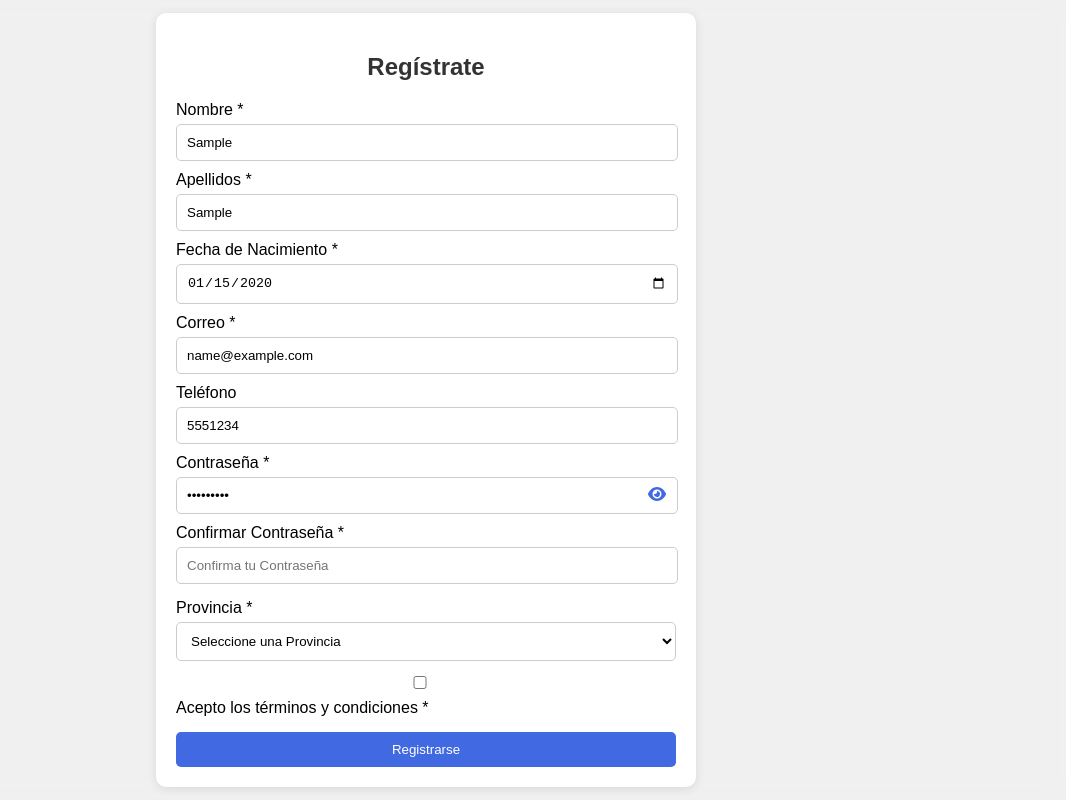
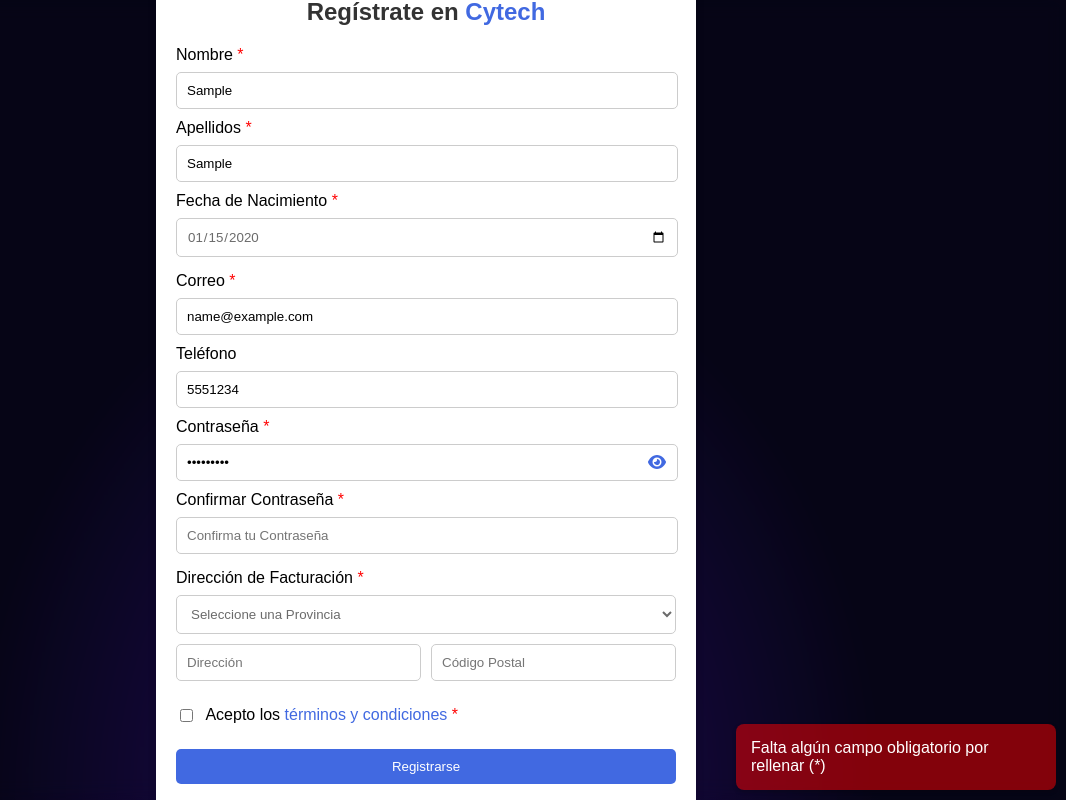
Before and after one commit to DiegoK36/Cytech, a React (Create React App) app in the folder cytech-app/: page /registro in a window 1280 px wide. Both pictures are taken after typing "Sample", "Sample", "2020-01-15", "name@example.com", "5551234", "Sample123" into the empty fields and a click on the button "Registrarse". Shown: the whole page, without its empty margins (214-1280 px from the left). Built offline with nearby package versions, Linux system fonts and the light colour scheme.

Commit message:
Avance Registro V2

```diff
--- a/cytech-app/src/css/Registro.css
+++ b/cytech-app/src/css/Registro.css
@@ -17,6 +17,39 @@
   box-shadow: 0 2px 10px rgba(0, 0, 0, 0.1);
   width: 100%;
   max-width: 500px;
+}
+
+.error-container {
+  display: none;
+  position: fixed;
+  bottom: 10px;
+  right: 10px; /* Ajuste el margen derecho */
+  background-color: rgba(255, 0, 0, 0.5);
+  color: white;
+  padding: 10px;
+  border-radius: 8px;
+  box-shadow: 0 2px 4px rgba(0, 0, 0, 0.2);
+  max-width: 300px;
+  z-index: 1000;
+  opacity: 0;
+}
+
+.error-container.visible {
+  display: block;
+  animation: fadeInOut 10s ease-in-out;
+}
+
+@keyframes fadeInOut {
+  0%, 100% { opacity: 0; }
+  10% { opacity: 1; }
+  90% { opacity: 1; }
+}
+
+.error-message {
+  margin-left: 5px;
+  margin-right: 5px;
+  margin-bottom: 5px;
+  margin-top: 5px;
 }
 
 .register-form h2 {
@@ -45,19 +78,74 @@
 
 .input-group label {
   display: block;
-  margin-bottom: 5px;
+  margin-bottom: 8px;
 }
 
 .input-group select {
-  width: 100%; /* Ajusta el ancho teniendo en cuenta el margen */
+  height: auto;
+  overflow-y: auto;
+  font-family: inherit;
+  width: 100%;
   padding: 10px;
-  margin-right: 20px; /* Margen a la derecha */
+  margin-right: 20px;
   border-radius: 5px;
   border: 1px solid #ccc;
   background-color: white;
-  color: black;
+  color: #6b6b6b;
 }
 
+.input-inline {
+  margin-top: 10px;
+  display: flex;
+  justify-content: space-between;
+}
+
+.input-inline input {
+  flex: 1;
+  margin-right: 10px;
+}
+
+.input-inline input:last-child {
+  margin-right: 0;
+}
+
+.login-link {
+  text-align: center;
+  margin-top: 20px;
+}
+
+.login-link-a {
+  color: #4169e1;
+  text-decoration: none;
+}
+
+.login-link-a:hover {
+  text-decoration: underline;
+  color: #5078ff;
+}
+
+.checkbox-row {
+  display: flex;
+  align-items: center;
+  position: relative;
+}
+
+.checkbox-row input[type="checkbox"] {
+  margin-right: 230px;
+  margin-top: 0px;
+}
+
+.checkbox-row label {
+  margin: 0;
+  white-space: nowrap;
+  position: relative;
+  left: -218px;
+  margin-bottom: 10px;
+}
+
+.checkbox-row .required {
+  color: red;
+}
 
 .register-form input {
   width: calc(100% - 20px);
@@ -66,6 +154,18 @@
   margin-bottom: 10px;
   border-radius: 5px;
   border: 1px solid #ccc;
+}
+
+.input-group label .required {
+  color: red;
+}
+
+h2 .title {
+  color: #4169e1;
+}
+
+.input-group label .title {
+  color: #4169e1;
 }
 
 .password-container {
@@ -78,13 +178,13 @@
   top: 50%;
   transform: translateY(-50%);
   cursor: pointer;
-  color: #4169e1; /* Color del ícono */
+  color: #4169e1;
 }
 
 /* Ajuste para el input dentro del contenedor de contraseña */
 .password-container input {
-  width: calc(100% - 40px); /* Reduce el ancho para acomodar el ícono */
-  padding-right: 30px; /* Espacio para el ícono */
+  width: calc(100% - 40px);
+  padding-right: 30px;
 }
 
 .register-form button {
@@ -106,5 +206,31 @@
   width: 100%;
   height: 100vh;
   overflow: hidden;
-  background: #f0f0f0; /* o el color de fondo que prefieras */
+  background-image: radial-gradient(ellipse at bottom, #1D0559 0%, #020112 50%);
+  -webkit-background-size: cover;
+  -moz-background-size: cover;
+  -o-background-size: cover;
+  background-size: cover;
 }
+
+.input-group input[type="date"] {
+  color: #6b6b6b;
+  font-family: inherit;
+
+  ::-webkit-datetime-edit-text {
+    color: #6b6b6b;
+  }
+  ::-webkit-datetime-edit-month-field {
+    color: #6b6b6b;
+  }
+  ::-webkit-datetime-edit-day-field {
+    color: #6b6b6b;
+  }
+  ::-webkit-datetime-edit-year-field {
+    color: #6b6b6b;
+  }
+
+  ::-webkit-calendar-picker-indicator {
+    filter: invert(35%) sepia(92%) saturate(1500%) hue-rotate(207deg) brightness(90%) contrast(88%);
+  }
+}
--- a/cytech-app/src/views/Registro.js
+++ b/cytech-app/src/views/Registro.js
@@ -18,67 +18,176 @@
     "Valladolid", "Vizcaya", "Zamora", "Zaragoza"
   ];
 
+  const [formData, setFormData] = useState({
+    nombre: '',
+    apellido: '',
+    fechaNacimiento: '',
+    email: '',
+    telefono: '',
+    contraseña: '',
+    provincia: '',
+    codigoPostal: '',
+    terminos: false,
+  });
+  const [errors, setErrors] = useState({});
+  const [showErrors, setShowErrors] = useState(false);
   const [showPassword, setShowPassword] = useState(false);
 
-  const [userData, setUserData] = useState({
-    nombre: '',
-    apellido: '',
-    email: '',
-    contraseña: '',
-    confirmarContraseña: '',
-  });
-
   const handleChange = (e) => {
-    setUserData({ ...userData, [e.target.name]: e.target.value });
+    const { name, value, type, checked } = e.target;
+    setFormData((prevData) => ({
+      ...prevData,
+      [name]: type === 'checkbox' ? checked : value,
+    }));
   };
 
   const handleSubmit = (e) => {
     e.preventDefault();
-    console.log(userData);
+    if (validateForm()) {
+      console.log(formData);
+    } else {
+      setShowErrors(true);
+      setTimeout(() => setShowErrors(false), 10000); // Ocultar errores después de 5 segundos
+    }
+  };
+
+  const validateForm = () => {
+    let newErrors = {};
+
+    // Expresiones regulares para las validaciones
+    const regexNombre = /^[a-zA-ZáéíóúÁÉÍÓÚñÑ ]+$/;
+    const regexEmail = /^[^\s@]+@[^\s@]+\.[^\s@]+$/;
+    const regexTelefono = /^\d{9}$/;
+    const regexContraseña = /^(?=.*[a-zA-Z])(?=.*[!@#$%^&*])[a-zA-Z0-9!@#$%^&*]{8,}$/;
+    const regexCodigoPostal = /^\d{5}$/;
+
+    // Verificar primero si algún campo obligatorio está vacío
+    const requiredFields = ['nombre', 'apellido', 'email', 'contraseña', 'provincia', 'codigoPostal', 'terminos'];
+    const isAnyFieldEmpty = requiredFields.some(field => !formData[field]);
+    if (isAnyFieldEmpty) {
+      setErrors({ general: 'Falta algún campo obligatorio por rellenar (*)' });
+      return false;
+    }
+
+    if (!regexNombre.test(formData.nombre)) {
+      newErrors.nombre = 'No se permiten caracteres especiales en el Nombre.';
+      setErrors(newErrors);
+      return false;
+    }
+
+    if (!regexNombre.test(formData.apellido)) {
+      newErrors.nombre = 'No se permiten caracteres especiales en los Apellidos.';
+      setErrors(newErrors);
+      return false;
+    }
+
+    // Verificar si las contraseñas coinciden
+    if (formData.contraseña !== formData.confirmarContraseña) {
+      newErrors.contraseña = 'Las contraseñas no coinciden.';
+      setErrors(newErrors);
+      return false;
+    }
+
+
+    // Validación de fecha (puedes utilizar una librería como moment.js para facilitar esto)
+    // ...
+
+    if (!regexEmail.test(formData.email)) {
+      newErrors.email = 'Formato de correo inválido.';
+      setErrors(newErrors);
+      return false;
+    }
+
+    if (formData.telefono && !regexTelefono.test(formData.telefono)) {
+      newErrors.telefono = 'El teléfono debe tener 9 dígitos.';
+      setErrors(newErrors);
+      return false;
+    }
+
+    if (!regexContraseña.test(formData.contraseña)) {
+      newErrors.contraseña = 'La contraseña debe tener al menos 8 caracteres/números y contener al menos un carácter especial [!@#$%^&*]';
+      setErrors(newErrors);
+      return false;
+    }
+
+    if (!formData.provincia) {
+      newErrors.provincia = 'Debe seleccionar una provincia.';
+      setErrors(newErrors);
+      return false;
+    }
+
+    if (!regexCodigoPostal.test(formData.codigoPostal)) {
+      newErrors.codigoPostal = 'El código postal debe tener 5 números.';
+      setErrors(newErrors);
+      return false;
+    }
+
+    if (!formData.terminos) {
+      newErrors.terminos = 'Debe aceptar los términos y condiciones.';
+      setErrors(newErrors);
+      return false;
+    }
+
+    setErrors({});
+    return true;
   };
 
   return (
     <div className="register-background">
       <div className="register-container">
         <form className="register-form" onSubmit={handleSubmit}>
-          <h2>Regístrate</h2>
+          <h2>Regístrate en <span className="title">Cytech</span></h2>
           <div className="input-group">
-            <label htmlFor="nombre">Nombre *</label>
+            <label htmlFor="nombre">Nombre <span className="required">*</span></label>
             <input type="text" name="nombre" placeholder="Introduce tu Nombre" onChange={handleChange} />
-            <label htmlFor="apellidos">Apellidos *</label>
+            <label htmlFor="apellidos">Apellidos <span className="required">*</span></label>
             <input type="text" name="apellido" placeholder="Introduce tus Apellidos" onChange={handleChange} />
-            <label htmlFor="fechaNacimiento">Fecha de Nacimiento *</label>
-            <input type="date" name="fechaNacimiento" onChange={handleChange} />
-            <label htmlFor="mail">Correo *</label>
+            <div className="input-group">
+              <label htmlFor="fechaNacimiento">Fecha de Nacimiento <span className="required">*</span></label>
+              <input type="date" id="fechaNacimiento" name="fechaNacimiento" onChange={handleChange} placeholder="DD/MM/AAAA" />
+            </div>
+            <label htmlFor="mail">Correo <span className="required">*</span></label>
             <input type="email" name="email" placeholder="Introduce tu Email" onChange={handleChange} />
             <label htmlFor="telefono">Teléfono</label>
             <input type="tel" name="telefono" placeholder="Teléfono" onChange={handleChange} />
-            <label htmlFor="passwd">Contraseña *</label>
+            <label htmlFor="passwd">Contraseña <span className="required">*</span></label>
             <div className="password-container">
               <input type={showPassword ? "text" : "password"} name="contraseña" placeholder="Introduce tu Contraseña" onChange={handleChange} />
               <span className="password-toggle-icon" onClick={() => setShowPassword(!showPassword)}>
                 <FontAwesomeIcon icon={showPassword ? faEyeSlash : faEye} />
               </span>
             </div>
-            <label htmlFor="passwd2">Confirmar Contraseña *</label>
+            <label htmlFor="passwd2">Confirmar Contraseña <span className="required">*</span></label>
             <input type="password" name="confirmarContraseña" placeholder="Confirma tu Contraseña" onChange={handleChange} />
           </div>
           <div className="input-group">
-            <label htmlFor="provincia">Provincia *</label>
+            <label htmlFor="provincia">Dirección de Facturación <span className="required">*</span></label>
             <select name="provincia" onChange={handleChange}>
               <option value="">Seleccione una Provincia</option>
               {provinciasEspaña.map((provincia, index) => (
                 <option key={index} value={provincia.toLowerCase()}>{provincia}</option>
               ))}
             </select>
+            <div className="input-group input-inline">
+              <input type="text" id="direccion" name="direccion" placeholder="Dirección" onChange={handleChange} />
+              <input type="text" id="codigoPostal" name="codigoPostal" placeholder="Código Postal" onChange={handleChange} />
+            </div>
           </div>
-          <div className="input-group">
-            <input type="checkbox" name="terminos" onChange={handleChange} />
-            <label htmlFor="terminos">Acepto los términos y condiciones *</label>
+          <div className="input-group checkbox-row">
+            <input type="checkbox" id="terminos" name="terminos" onChange={handleChange} />
+            <label htmlFor="terminos">Acepto los <span className="title">términos y condiciones</span> <span className="required">*</span></label>
           </div>
           <button type="submit">Registrarse</button>
+          <div className="login-link">
+            ¿Ya tienes cuenta? <a href="/login" className="login-link-a">Inicia sesión aquí.</a>
+          </div>
         </form>
       </div>
+      {showErrors && (
+        <div className={`error-container ${Object.keys(errors).length > 0 ? 'visible' : ''}`}>
+          <div className="error-message">{Object.values(errors)[0]}</div>
+        </div>
+      )}
     </div>
   );
 };
```
Also changed, not shown: cytech-app/src/assets/Fondo.png (deleted).
